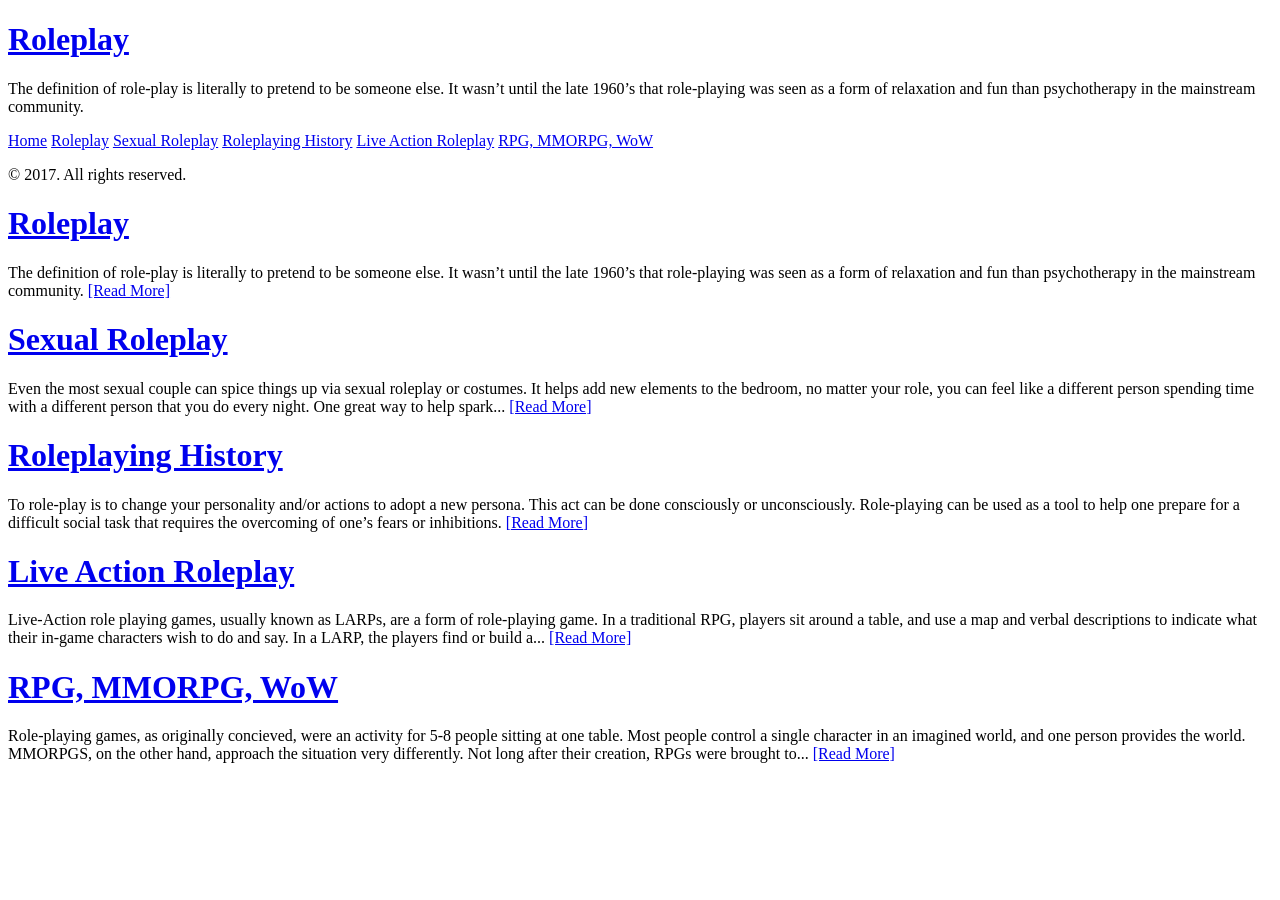
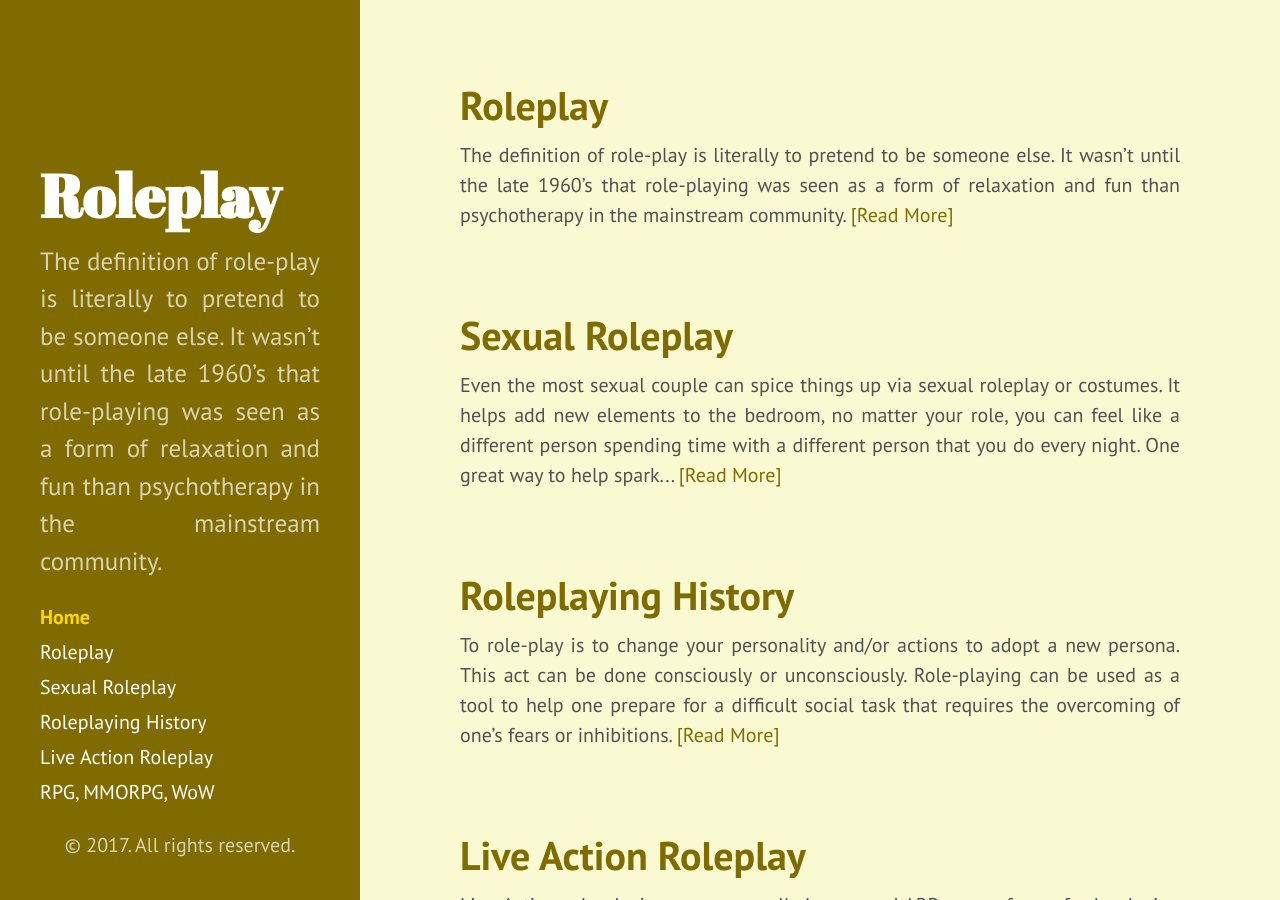
Before and after one commit to chethanbhat/roleplay, a Jekyll site: the page built from index.html, in a window 1280 px wide and 900 px high. Built offline with Jekyll 4.4.1, drawn with Linux system fonts in a browser that asks for light colours; the list of posts is cut into pages by our own code.

Commit message:
baseurl modification in html head

```diff
--- a/_includes/head.html
+++ b/_includes/head.html
@@ -15,14 +15,13 @@
   </title>
 
   <!-- CSS -->
-  <link rel="stylesheet" href="{{ site.baseurl }}public/css/poole.css">
-  <link rel="stylesheet" href="{{ site.baseurl }}public/css/syntax.css">
-  <link rel="stylesheet" href="{{ site.baseurl }}public/css/hyde.css">
+  <link rel="stylesheet" href="{{ site.baseurl }}/public/css/poole.css">
+  <link rel="stylesheet" href="{{ site.baseurl }}/public/css/syntax.css">
+  <link rel="stylesheet" href="{{ site.baseurl }}/public/css/hyde.css">
   <link rel="stylesheet" href="http://fonts.googleapis.com/css?family=PT+Sans:400,400italic,700|Abril+Fatface">
 
   <!-- Icons -->
-  <link rel="apple-touch-icon-precomposed" sizes="144x144" href="{{ site.baseurl }}public/apple-touch-icon-144-precomposed.png">
-                                 <link rel="shortcut icon" href="{{ site.baseurl }}public/favicon.ico">
+ <link rel="shortcut icon" href="{{ site.baseurl }}/public/favicon.ico">
 
   <!-- RSS -->
   <link rel="alternate" type="application/rss+xml" title="RSS" href="/atom.xml">
```
